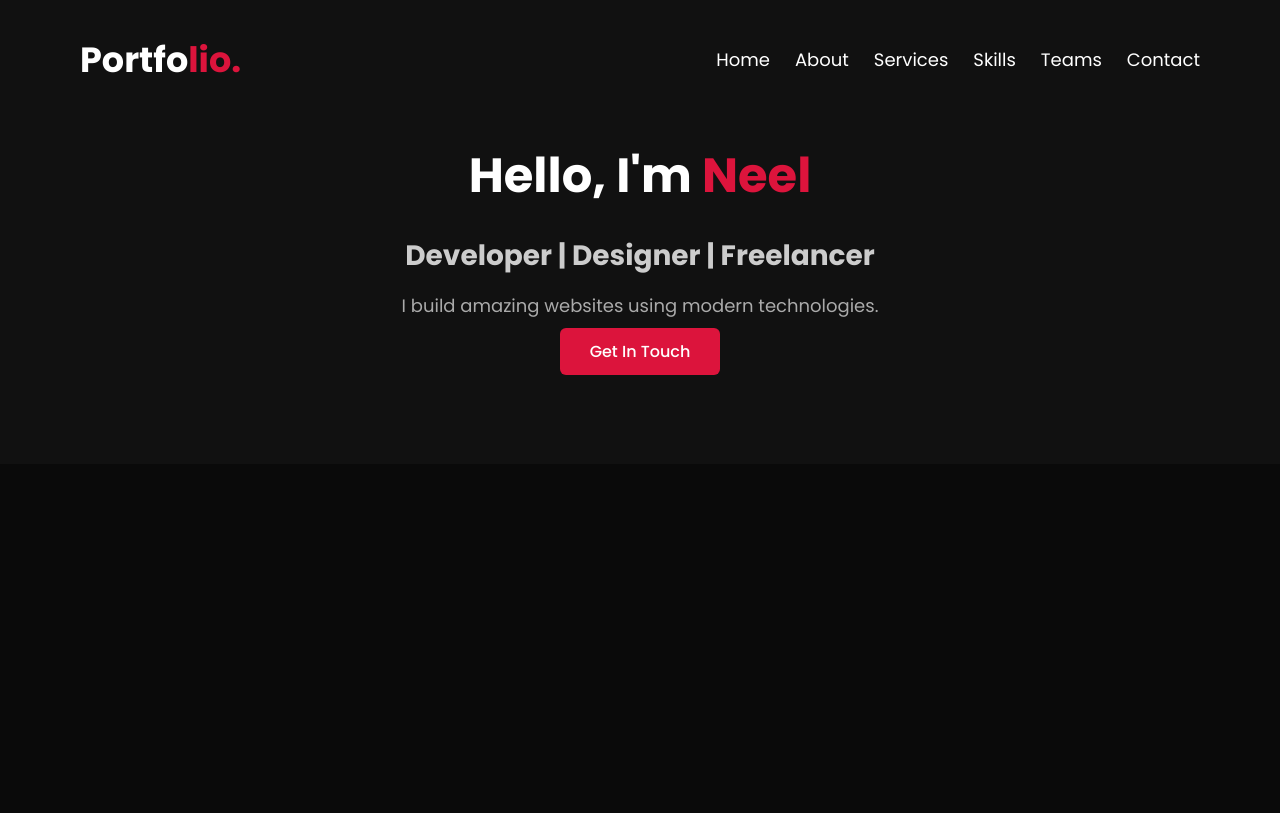
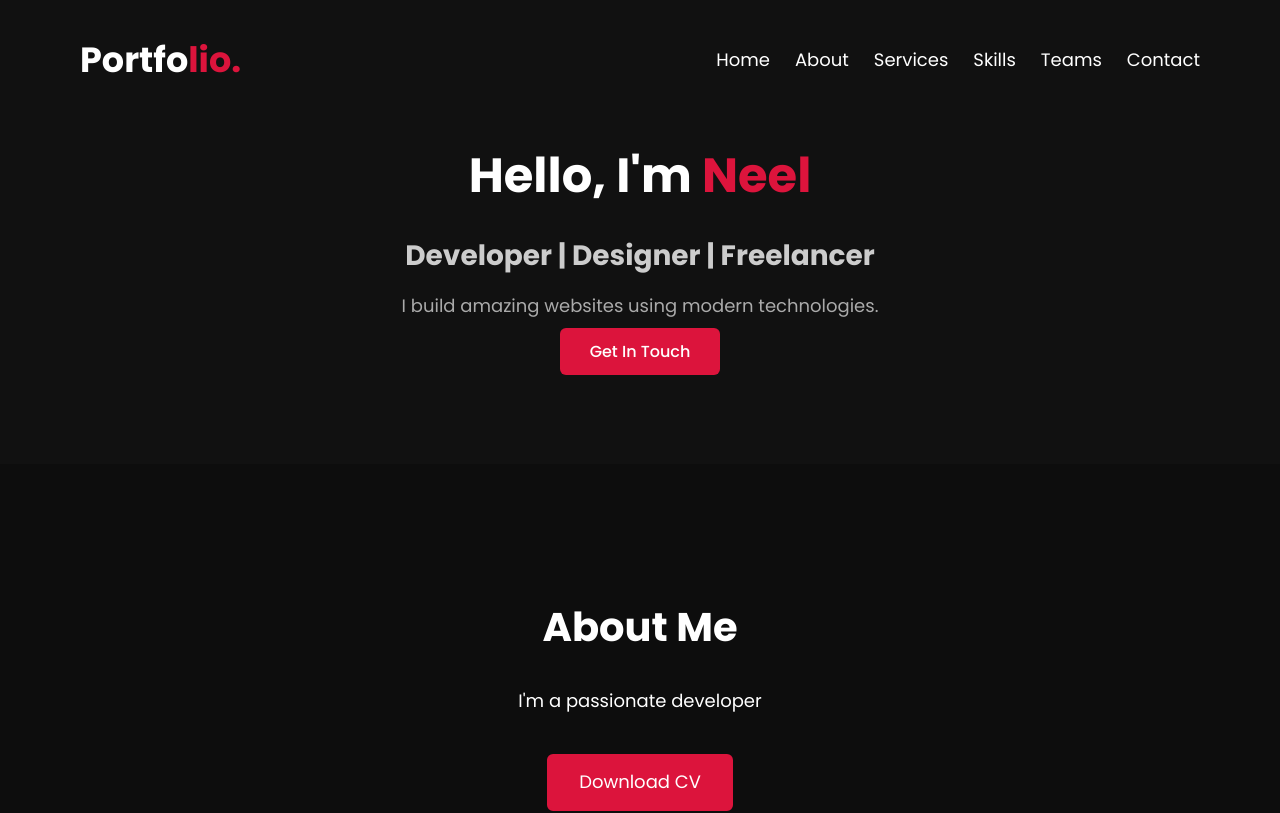
Before and after one commit to Neel-2606/neel-portfolio, a Next.js app: page / in a window 1280 px wide. Shown: the top 813 px of the page. Built offline with nearby package versions, Linux system fonts and the light colour scheme.

Commit message:
Upgraded Hero section UI

```diff
--- a/components/Sections.tsx
+++ b/components/Sections.tsx
@@ -8,7 +8,8 @@ export default function Sections() {
         <h2 className={styles.title}>About Me</h2>
         <div className={styles.aboutContent}>
           <p>
-            I'm a passionate developer with experience building websites, tools, and applications. I enjoy creating sleek, modern UIs and exploring new technologies.
+            <p>I&apos;m a passionate developer</p>
+
           </p>
           <a href="#" className={styles.btn}>Download CV</a>
         </div>
--- a/pages/index.tsx
+++ b/pages/index.tsx
@@ -17,6 +17,7 @@ export default function Home() {
 
       <Navbar />
       <Hero />
+      <Sections />
     </>
   );
 }
```
